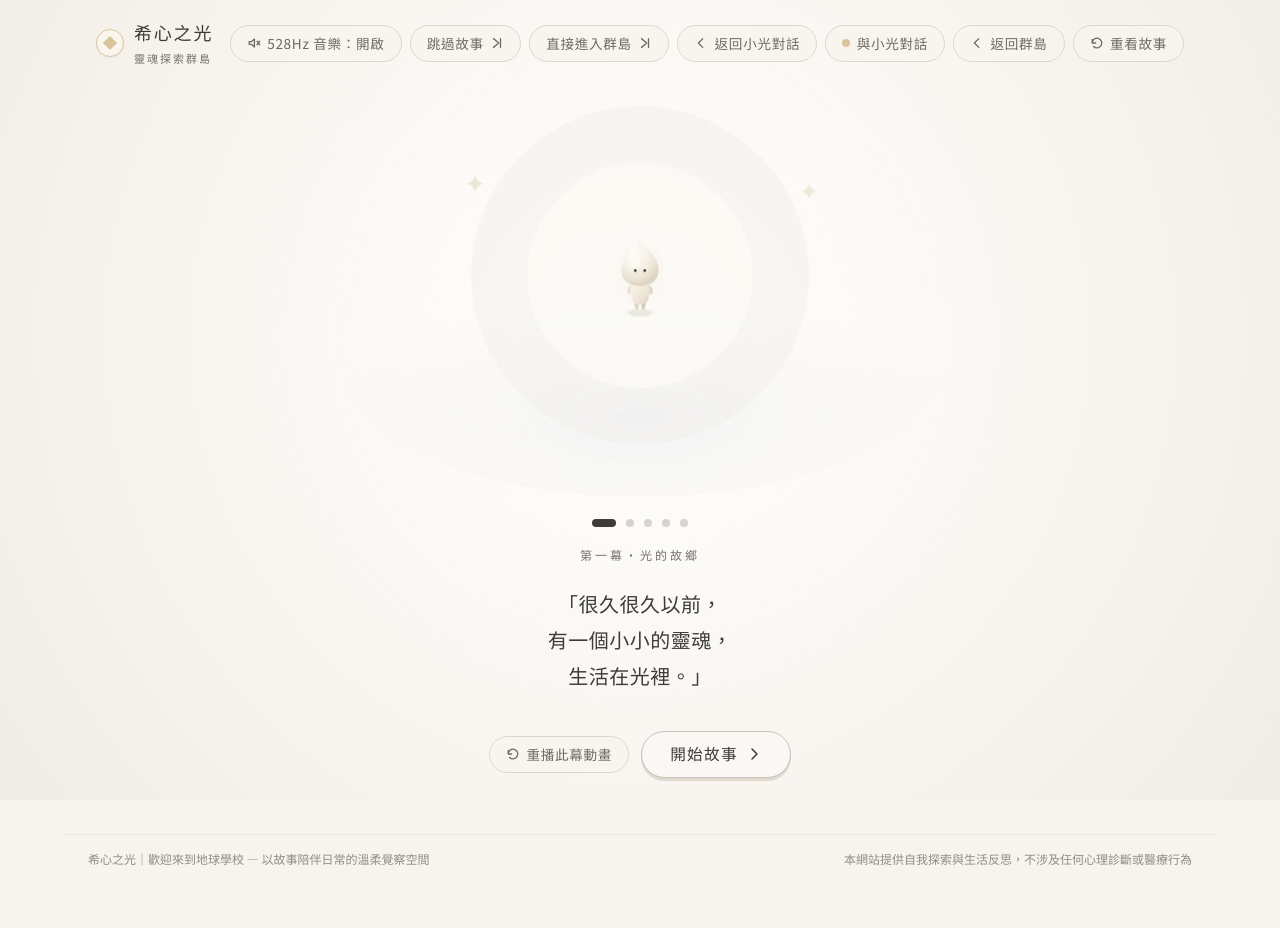
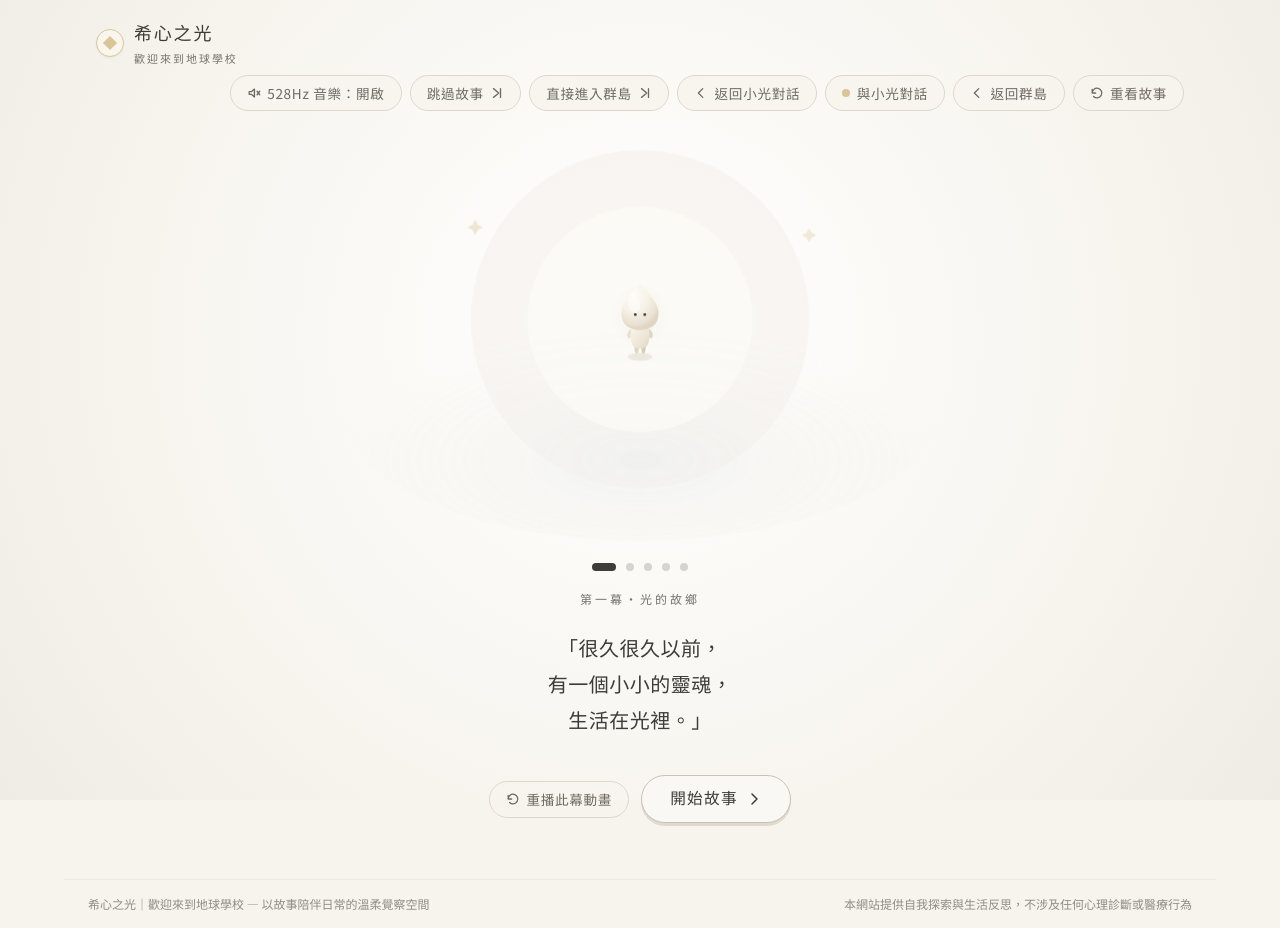
Before and after one commit to drodhma141319-maker/xixin-light, a plain HTML site: page index.html in a window 1280 px wide. Before the commit the page ends 883 px from the top, so only its background shows below. Drawn offline with Linux system fonts and the light colour scheme.

Commit message:
Update index.html

```diff
--- a/index.html
+++ b/index.html
@@ -40,7 +40,7 @@
       </span>
       <div>
         <span class="font-serif text-base sm:text-lg tracking-widest text-ink font-medium block leading-none">希心之光</span>
-        <span class="text-[11px] tracking-[0.18em] text-inkLight block mt-0.5">靈魂探索群島</span>
+        <span class="text-[11px] tracking-[0.18em] text-inkLight block mt-0.5">歡迎來到地球學校</span>
       </div>
     </button>
 
```
